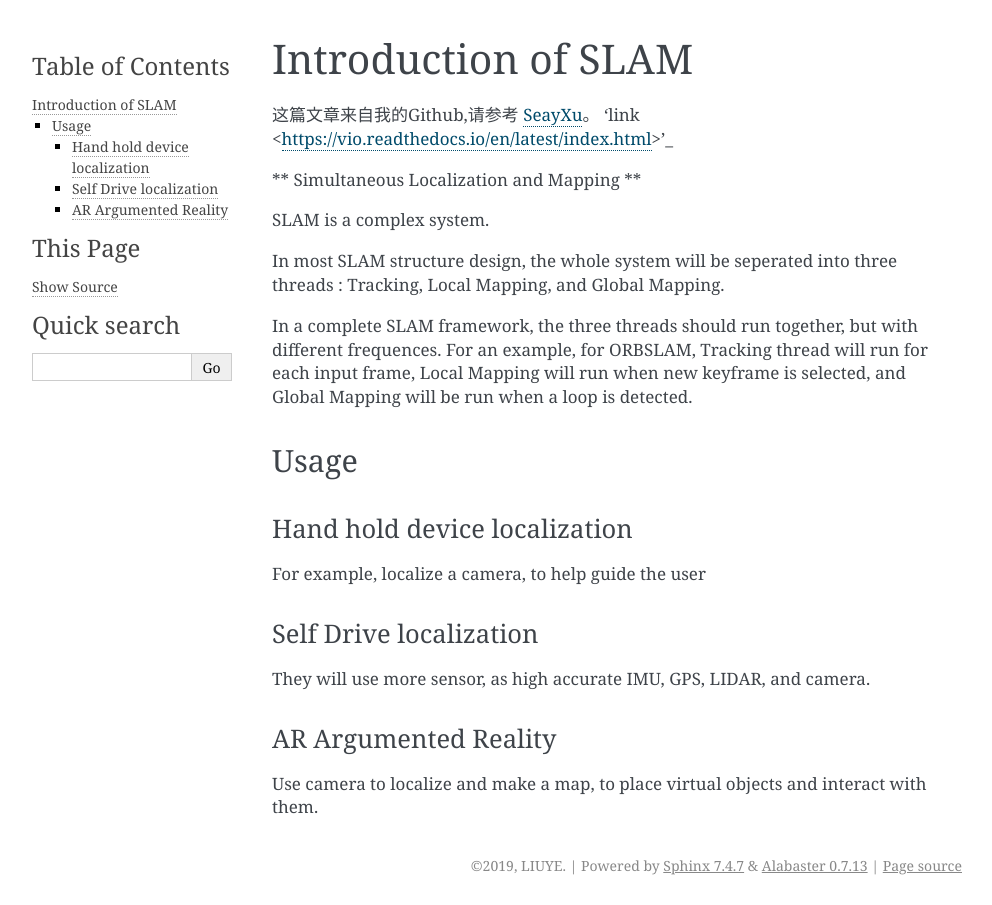
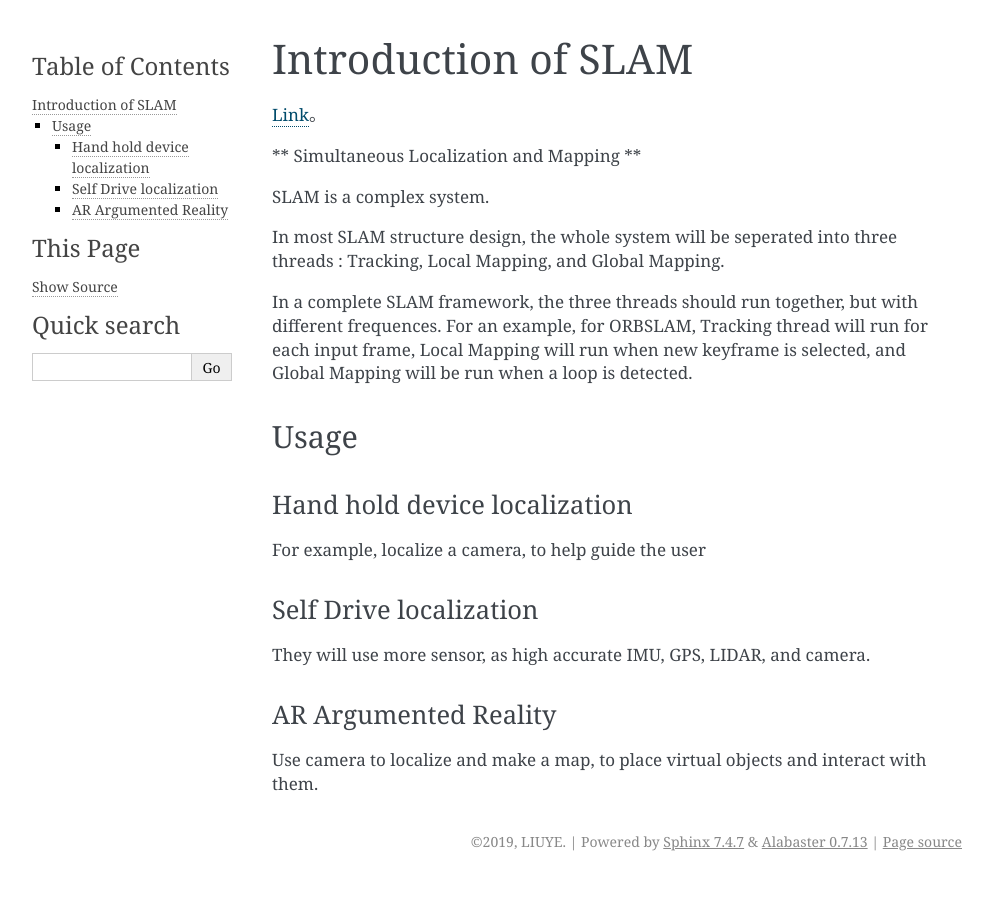
Before and after one commit to gggliuye/VIO, a Sphinx documentation site: the page built from docs/Introduction.rst, in a window 1280 px wide. Shown: the whole page, without its empty margins (148-1140 px from the left). Built offline with Sphinx 7.4.7, drawn with Linux system fonts in a browser that asks for light colours.

Commit message:
Update Introduction.rst

```diff
--- a/docs/Introduction.rst
+++ b/docs/Introduction.rst
@@ -2,8 +2,8 @@
 
 Introduction of SLAM
 ===================================
-这篇文章来自我的Github,请参考 `SeayXu <https://github.com/SeayXu/>`_。
-'link <https://vio.readthedocs.io/en/latest/index.html>'_
+
+`Link <https://vio.readthedocs.io/en/latest/index.html>`_。
 
 ** Simultaneous Localization and Mapping **
 
```
